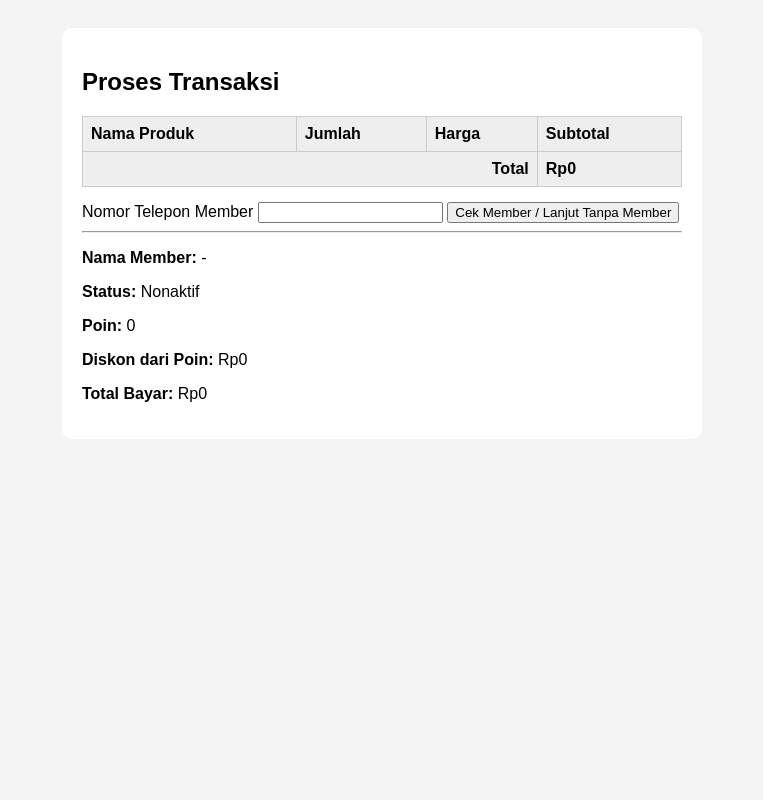
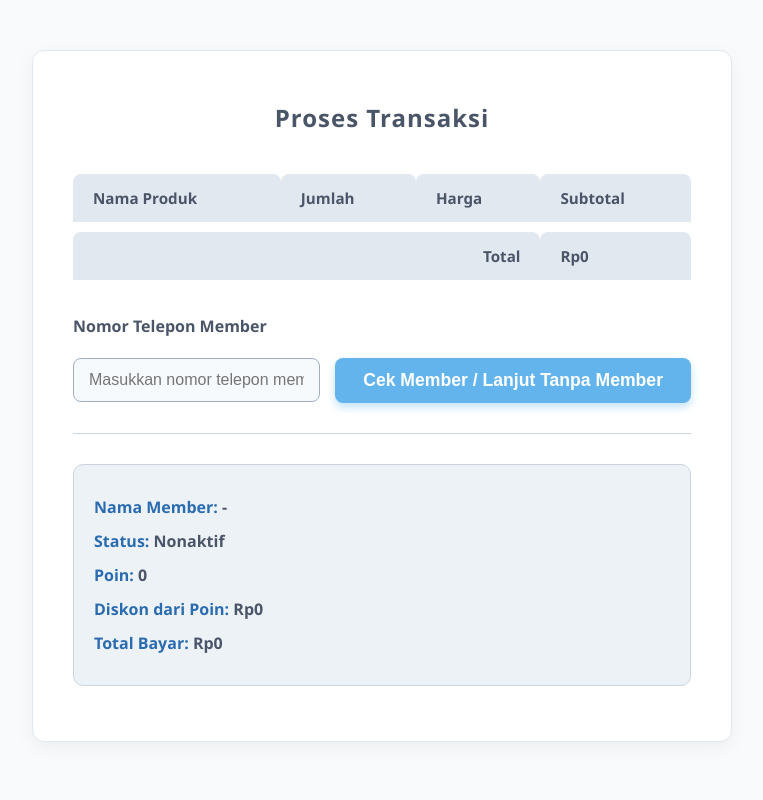
Before and after one commit to Sel-At-Works/apotek2, a PHP site: page /tampilan_kasir/transaksi.php in a window 1280 px wide. Shown: the whole page, without its empty margins (258-1021 px from the left). Run offline with PHP 8.4, Linux system fonts and the light colour scheme; lists and menus that the app fills with data are empty.

Commit message:
perubahan transaksi dan laporan

```diff
--- a/tampilan_kasir/transaksi.php
+++ b/tampilan_kasir/transaksi.php
@@ -82,13 +82,171 @@ if (isset($_POST['bayar'])) {
 <head>
     <title>Transaksi</title>
     <style>
-        body { font-family: Arial; background: #f4f4f4; padding: 20px; }
-        .container { background: #fff; padding: 20px; border-radius: 10px; max-width: 600px; margin: auto; }
-        table { width: 100%; border-collapse: collapse; margin-bottom: 15px; }
-        th, td { border: 1px solid #ccc; padding: 8px; text-align: left; }
-        th { background: #eee; }
-        .error { background: #ffcccc; padding: 10px; margin-bottom: 10px; border-radius: 5px; color: red; }
-        .success { background: #ccffcc; padding: 10px; margin-bottom: 10px; border-radius: 5px; color: green; }
+        /* Reset dan font */
+        * {
+            box-sizing: border-box;
+        }
+        body {
+            font-family: 'Segoe UI', Tahoma, Geneva, Verdana, sans-serif;
+            background: #f9fafb;
+            margin: 0; padding: 20px;
+            color: #555;
+        }
+
+        .container {
+            background: #ffffff;
+            max-width: 700px;
+            margin: 30px auto;
+            border-radius: 12px;
+            box-shadow: 0 6px 15px rgba(150, 150, 150, 0.1);
+            padding: 30px 40px;
+            border: 1px solid #e2e8f0;
+        }
+
+        h2 {
+            text-align: center;
+            margin-bottom: 30px;
+            color: #4a5568; /* abu gelap kalem */
+            font-weight: 600;
+            text-transform: capitalize;
+            letter-spacing: 1px;
+        }
+
+        /* Table styling */
+        table {
+            width: 100%;
+            border-collapse: separate;
+            border-spacing: 0 10px;
+            margin-bottom: 25px;
+        }
+        th, td {
+            text-align: left;
+            padding: 14px 20px;
+            font-size: 0.95rem;
+        }
+        th {
+            background: #e2e8f0; /* abu soft */
+            color: #4a5568;
+            font-weight: 600;
+            border-top-left-radius: 8px;
+            border-top-right-radius: 8px;
+        }
+        tbody tr {
+            background: #f7fafc; /* putih kebiruan */
+            border-radius: 8px;
+            transition: background 0.25s ease;
+        }
+        tbody tr:hover {
+            background: #e2e8f0; /* hover soft */
+        }
+        td:last-child {
+            font-weight: 600;
+            color: #3182ce; /* biru kalem */
+        }
+
+        /* Info list */
+        .info-list {
+            margin-bottom: 25px;
+            padding: 20px;
+            background: #edf2f7;
+            border-radius: 10px;
+            color: #4a5568;
+            font-size: 1rem;
+            line-height: 1.5;
+            border: 1px solid #cbd5e0;
+        }
+        .info-list p {
+            margin: 10px 0;
+            font-weight: 600;
+        }
+        .info-list strong {
+            color: #2b6cb0;
+        }
+
+        /* Form styling */
+        form {
+            display: flex;
+            flex-wrap: wrap;
+            align-items: center;
+            gap: 15px;
+            justify-content: center;
+        }
+
+        label {
+            flex-basis: 100%;
+            font-weight: 600;
+            margin-bottom: 6px;
+            color: #4a5568;
+        }
+
+        input[type="text"],
+        input[type="number"] {
+            flex-grow: 1;
+            padding: 12px 15px;
+            border: 1.5px solid #a0aec0;
+            border-radius: 8px;
+            font-size: 1rem;
+            transition: border-color 0.3s ease;
+            color: #2d3748;
+            background: #f7fafc;
+        }
+        input[type="text"]:focus,
+        input[type="number"]:focus {
+            outline: none;
+            border-color: #63b3ed; /* biru soft */
+            box-shadow: 0 0 8px #bee3f8;
+            background: #fff;
+        }
+
+        button {
+            background: #63b3ed;
+            color: white;
+            font-weight: 700;
+            border: none;
+            padding: 12px 28px;
+            border-radius: 8px;
+            cursor: pointer;
+            font-size: 1.1rem;
+            transition: background 0.3s ease;
+            flex-shrink: 0;
+            box-shadow: 0 4px 8px rgba(99, 179, 237, 0.4);
+        }
+        button:hover {
+            background: #4299e1;
+            box-shadow: 0 6px 12px rgba(66, 153, 225, 0.6);
+        }
+
+        hr {
+            margin: 30px 0;
+            border: none;
+            border-top: 1px solid #cbd5e0;
+        }
+
+        /* Error message */
+        .error {
+            background: #fed7d7;
+            padding: 15px 20px;
+            margin-bottom: 20px;
+            border-radius: 8px;
+            color: #9b2c2c;
+            font-weight: 600;
+            box-shadow: inset 2px 2px 6px #fca5a5;
+        }
+
+        /* Responsive */
+        @media (max-width: 480px) {
+            .container {
+                padding: 20px;
+                margin: 15px;
+            }
+            form {
+                flex-direction: column;
+                gap: 10px;
+            }
+            input[type="text"], input[type="number"], button {
+                flex-basis: 100%;
+            }
+        }
     </style>
 </head>
 <body>
@@ -96,16 +254,19 @@ if (isset($_POST['bayar'])) {
     <h2>Proses Transaksi</h2>
 
     <?php if (!empty($error_msg)): ?>
-        <div class="error"><?= $error_msg ?></div>
+        <div class="error"><?= htmlspecialchars($error_msg) ?></div>
     <?php endif; ?>
 
     <table>
+        <thead>
             <tr>
                 <th>Nama Produk</th>
                 <th>Jumlah</th>
                 <th>Harga</th>
                 <th>Subtotal</th>
             </tr>
+        </thead>
+        <tbody>
         <?php
         if (!empty($_SESSION['keranjang'])) {
             foreach ($_SESSION['keranjang'] as $id_produk => $qty) {
@@ -122,35 +283,42 @@ if (isset($_POST['bayar'])) {
             }
         }
         ?>
+        </tbody>
+        <tfoot>
             <tr>
                 <th colspan="3" style="text-align:right;">Total</th>
                 <th>Rp<?= number_format($grand_total, 0, ',', '.') ?></th>
             </tr>
+        </tfoot>
     </table>
 
     <form method="POST">
-       <label>Nomor Telepon Member</label>
-<input type="text" name="no_telp" value="<?= $_POST['no_telp'] ?? '' ?>">
+        <label for="no_telp">Nomor Telepon Member</label>
+        <input type="text" id="no_telp" name="no_telp" placeholder="Masukkan nomor telepon member" value="<?= htmlspecialchars($_POST['no_telp'] ?? '') ?>">
         <input type="hidden" name="total_harga" value="<?= $grand_total ?>">
         <button type="submit" name="cek_member">Cek Member / Lanjut Tanpa Member</button>
-
     </form>
 
     <hr>
-    <p><strong>Nama Member:</strong> <?= $nama_member ?></p>
-    <p><strong>Status:</strong> <?= ucfirst($status) ?></p>
-    <p><strong>Poin:</strong> <?= $poin_member ?></p>
+
+    <div class="info-list">
+        <p><strong>Nama Member:</strong> <?= htmlspecialchars($nama_member) ?></p>
+        <p><strong>Status:</strong> <?= ucfirst(htmlspecialchars($status)) ?></p>
+        <p><strong>Poin:</strong> <?= number_format($poin_member) ?></p>
         <p><strong>Diskon dari Poin:</strong> Rp<?= number_format($diskon, 0, ',', '.') ?></p>
         <p><strong>Total Bayar:</strong> Rp<?= number_format($grand_total - $diskon, 0, ',', '.') ?></p>
+    </div>
 
     <?php if (isset($_POST['cek_member']) && empty($error_msg)): ?>
     <form method="POST" action="proses_transaksi.php">
-        <input type="hidden" name="id_member" value="<?= $id_member ?>">
+        <input type="hidden" name="id_member" value="<?= htmlspecialchars($id_member) ?>">
         <input type="hidden" name="total_harga" value="<?= $grand_total ?>">
         <input type="hidden" name="diskon" value="<?= $diskon ?>">
         <input type="hidden" name="poin_dipakai" value="<?= $poin_dipakai ?>">
-        <label>Uang Dibayar</label>
-        <input type="number" name="uang_dibayar" required>
+
+        <label for="uang_dibayar">Uang Dibayar</label>
+        <input type="number" id="uang_dibayar" name="uang_dibayar" min="0" required placeholder="Masukkan jumlah uang yang dibayar">
+
         <button type="submit" name="bayar">Selesaikan Transaksi</button>
     </form>
     <?php endif; ?>
```
Also changed, not shown: tampilan_kasir/laporan.php (+4 -3 lines). Lines whose indentation alone changed are shown as unchanged.
